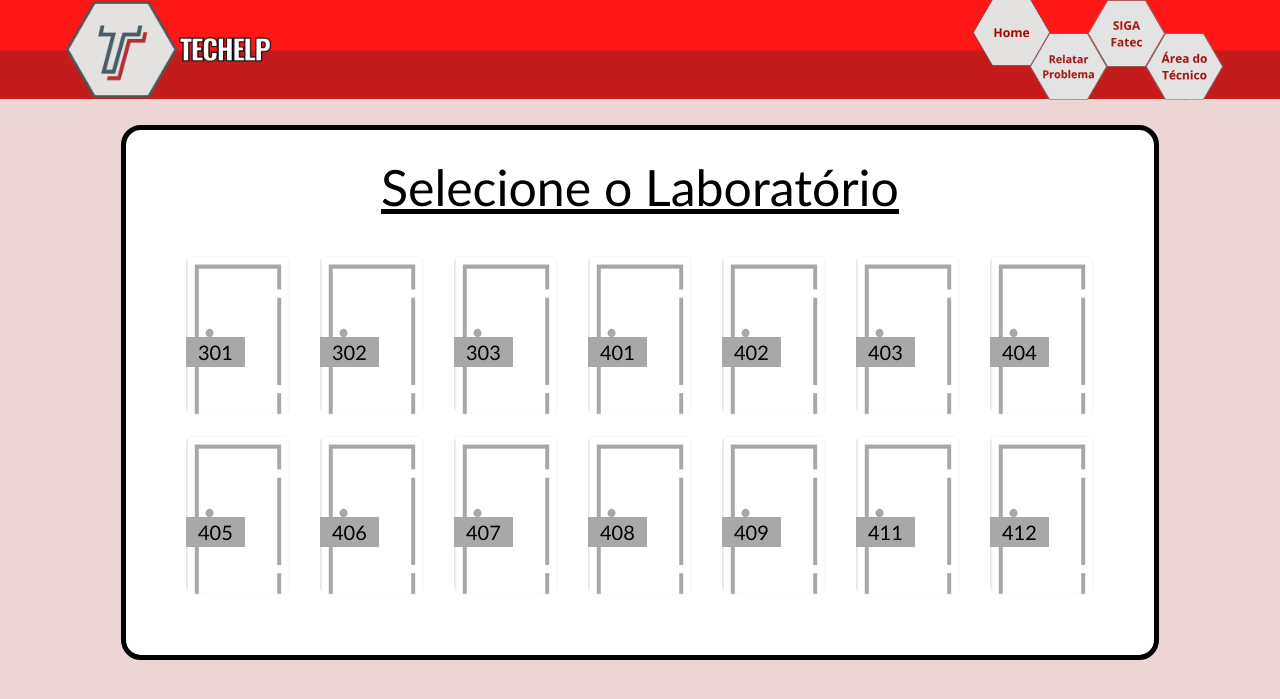
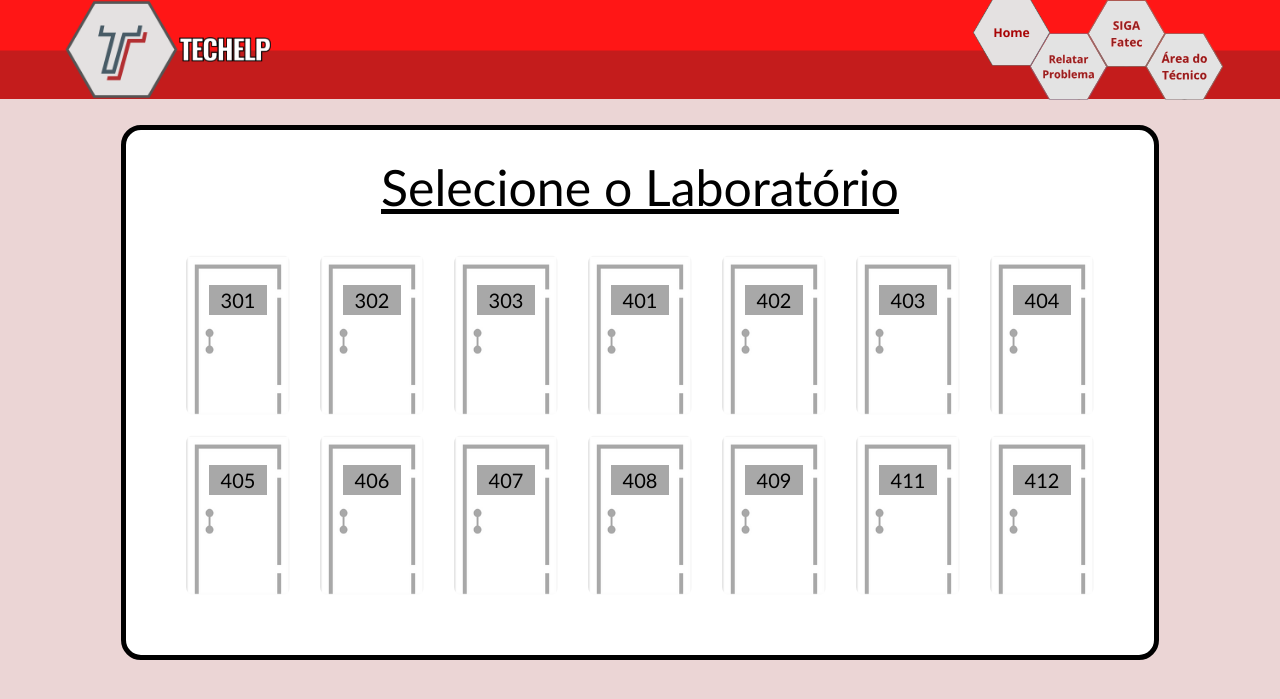
Before and after one commit to BuzzTech-API/API, a Flask app: page /lab in a window 1280 px wide. Shown: the top 699 px of the page. Run offline with Flask 2, Linux system fonts and the light colour scheme; some libraries are stand-ins or nearby versions.

Commit message:
add README.md in sprint2

```diff
--- a/src/app/static/css/Portas_Main.css
+++ b/src/app/static/css/Portas_Main.css
@@ -67,6 +67,7 @@
     justify-content: space-between;
     background-image: url(/static/img/PORTA.png);
     background-size: 100% 100%;
+    justify-items: center;
   }
 
   card.porta:hover {
@@ -80,7 +81,7 @@
     color: black;
     font-size: 20px;
     text-align: center;
-    margin-top: 35px;
     padding: 0px 12px;
     background-color: #a8a8a8;
+    margin: 0px auto 70px;
   }
```
Also changed, not shown: doc/sprints/sprint2/README.md (added), 4 other files.
